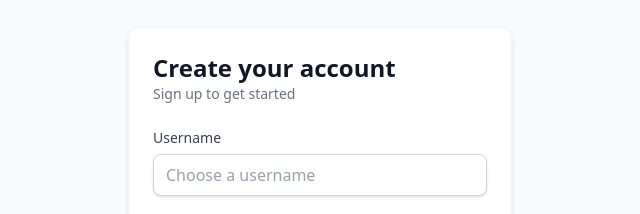
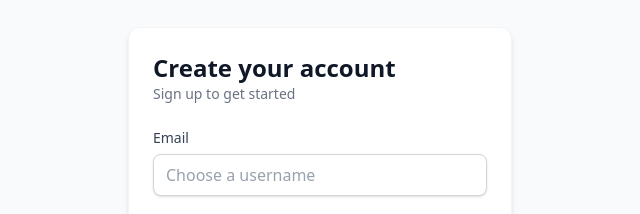
Before and after one commit to evanyang1/todo-2, a React (Vite) app in the folder client/: page /signup in a window 1280 px wide. Shown: the part 202-416 px from the top of the page, without its empty margins (320-960 px from the left). Built offline with nearby package versions, Linux system fonts and the light colour scheme.

Commit message:
axios+states

```diff
--- a/client/package.json
+++ b/client/package.json
@@ -13,6 +13,7 @@
     "@tailwindcss/vite": "^4.1.13",
     "@tanstack/react-router": "^1.131.41",
     "@tanstack/react-router-devtools": "^1.131.42",
+    "axios": "^1.12.2",
     "react": "^19.1.1",
     "react-dom": "^19.1.1",
     "react-icons": "^5.5.0",
--- a/client/src/routes/index.jsx
+++ b/client/src/routes/index.jsx
@@ -1,30 +1,40 @@
-import React from "react";
+import React, { useState } from "react";
 import { createFileRoute, Link } from "@tanstack/react-router";
+import axios from "axios";
 
 export const Route = createFileRoute("/")({
   component: RouteComponent,
 });
 
 function RouteComponent() {
+  const [email, setEmail] = useState("");
+  const [password, setPassword] = useState("");
+  function handleLogin(event) {
+    alert('hi')
+    event.preventDefault();
+  }
+
   return (
     <div className="min-h-screen bg-gray-50 flex items-center justify-center p-4">
       <div className="w-full max-w-sm bg-white border border-gray-100 shadow-md rounded-xl p-6">
         <h1 className="text-2xl font-semibold text-gray-900">Welcome back</h1>
         <p className="text-sm text-gray-500 mb-6">Log in to your account</p>
 
-        <form className="space-y-4">
+        <form className="space-y-4" onSubmit={handleLogin}>
           <div className="space-y-1.5">
             <label
-              htmlFor="username"
+              htmlFor="email"
               className="block text-sm font-medium text-gray-700"
             >
-              Username
+              Email
             </label>
             <input
-              id="username"
-              name="username"
+              id="email"
+              name="email"
               type="text"
               placeholder="Enter your username"
+              value={email}
+              onChange={(e) => setEmail(e.target.value)}
               className="w-full rounded-lg border border-gray-300 bg-white px-3 py-2 text-gray-900 placeholder:text-gray-400 shadow-sm focus:border-blue-500 focus:outline-none focus:ring-2 focus:ring-blue-500/30"
             />
           </div>
@@ -41,6 +51,8 @@ function RouteComponent() {
               name="password"
               type="password"
               placeholder="Enter your password"
+              value={password}
+              onChange={(e) => setPassword(e.target.value)}
               className="w-full rounded-lg border border-gray-300 bg-white px-3 py-2 text-gray-900 placeholder:text-gray-400 shadow-sm focus:border-blue-500 focus:outline-none focus:ring-2 focus:ring-blue-500/30"
             />
           </div>
--- a/client/src/routes/signup.jsx
+++ b/client/src/routes/signup.jsx
@@ -1,11 +1,17 @@
-import React from "react";
+import React, { useState } from "react";
 import { createFileRoute, Link } from "@tanstack/react-router";
+import axios from "axios";
 
 export const Route = createFileRoute("/signup")({
   component: RouteComponent,
 });
 
+function handleSignup(event) {}
+
 function RouteComponent() {
+  const [email, setEmail] = useState("");
+  const [password, setPassword] = useState("");
+
   return (
     <div className="min-h-screen bg-gray-50 flex items-center justify-center p-4">
       <div className="w-full max-w-sm bg-white border border-gray-100 shadow-md rounded-xl p-6">
@@ -17,17 +23,19 @@ function RouteComponent() {
         <form className="space-y-4">
           <div className="space-y-1.5">
             <label
-              htmlFor="username"
+              htmlFor="email"
               className="block text-sm font-medium text-gray-700"
             >
-              Username
+              Email
             </label>
             <input
-              id="username"
-              name="username"
+              id="email"
+              name="email"
               type="text"
               placeholder="Choose a username"
-              className="w-full rounded-lg border border-gray-300 bg-white px-3 py-2 text-gray-900 placeholder:text-gray-400 shadow-sm focus:border-blue-500 focus:outline-none focus:ring-2 focus:ring-blue-500/30"
+              className="w-full rounded-lg border border-gray-300 bg-white px-3 py-2 text-gray-900
+               placeholder:text-gray-400 shadow-sm focus:border-blue-500 focus:outline-none focus:ring-2
+                focus:ring-blue-500/30"
             />
           </div>
 
@@ -43,13 +51,17 @@ function RouteComponent() {
               name="password"
               type="password"
               placeholder="Create a password"
-              className="w-full rounded-lg border border-gray-300 bg-white px-3 py-2 text-gray-900 placeholder:text-gray-400 shadow-sm focus:border-blue-500 focus:outline-none focus:ring-2 focus:ring-blue-500/30"
+              className="w-full rounded-lg border border-gray-300 bg-white px-3 py-2 text-gray-900
+              placeholder:text-gray-400 shadow-sm focus:border-blue-500 focus:outline-none focus:ring-2
+              focus:ring-blue-500/30"
             />
           </div>
 
           <button
             type="submit"
-            className="w-full inline-flex items-center justify-center rounded-lg bg-blue-600 px-4 py-2.5 text-white font-medium shadow-sm hover:bg-blue-700 focus:outline-none focus:ring-2 focus:ring-blue-600/30 active:bg-blue-800 transition-colors"
+            className="w-full inline-flex items-center justify-center rounded-lg bg-blue-600 px-4
+            py-2.5 text-white font-medium shadow-sm hover:bg-blue-700 focus:outline-none focus:ring-2
+            focus:ring-blue-600/30 active:bg-blue-800 transition-colors"
           >
             Create account
           </button>
```
Also changed, not shown: 1 other file (tests, documents, lock files or other folders).
